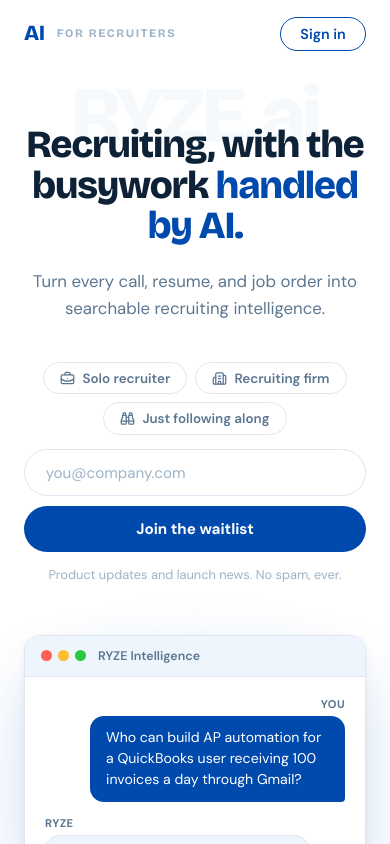
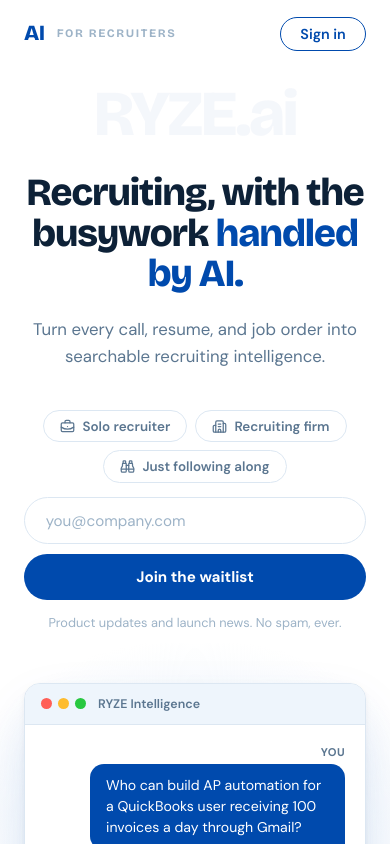
Before and after one commit to djahern-max/ryzerecruiting_frontend, a React (Vite) app: page / in a window 390 px wide. Built offline with nearby package versions, Linux system fonts and the light colour scheme.

Commit message:
added animation to RYZE background

```diff
--- a/src/pages/Landing.module.css
+++ b/src/pages/Landing.module.css
@@ -143,28 +143,43 @@
   flex-direction: column;
   align-items: center;
   text-align: center;
-  padding: 84px 1.5rem 0;
+  padding: 148px 1.5rem 0;
   position: relative;
   z-index: 0;
 }
 
-/* Faint RYZE.ai watermark — matches the treatment in Auth.jsx */
+/* Faint RYZE.ai watermark — rises from behind the headline to above it.
+   Thus the name. */
 .hero::before {
   content: 'RYZE.ai';
   position: absolute;
-  top: 10px;
+  top: 4px;
   left: 50%;
-  transform: translateX(-50%);
+  transform: translate(-50%, 150px);
   font-family: 'Bricolage Grotesque', 'DM Sans', sans-serif;
-  font-size: clamp(7rem, 16vw, 13rem);
+  font-size: clamp(5.5rem, 11vw, 8.5rem);
   font-weight: 800;
   letter-spacing: -0.04em;
-  color: rgba(0, 74, 173, 0.04);
+  color: rgba(0, 74, 173, 0.05);
   line-height: 1;
   white-space: nowrap;
   pointer-events: none;
   user-select: none;
   z-index: -1;
+  opacity: 0;
+  animation: ryzeUp 1.8s cubic-bezier(0.16, 1, 0.3, 1) 0.4s forwards;
+}
+
+@keyframes ryzeUp {
+  from {
+    transform: translate(-50%, 150px);
+    opacity: 0;
+  }
+
+  to {
+    transform: translate(-50%, 0);
+    opacity: 1;
+  }
 }
 
 .heroH1 {
@@ -655,6 +670,12 @@
     transition: none;
   }
 
+  .hero::before {
+    animation: none;
+    transform: translate(-50%, 0);
+    opacity: 1;
+  }
+
   .demoThinking span,
   .cursor,
   .spinner {
@@ -665,13 +686,13 @@
 /* ── Responsive ────────────────────────────────────────────────── */
 @media (max-width: 640px) {
   .hero {
-    padding-top: 56px;
+    padding-top: 104px;
   }
 
   .hero::before {
-    font-size: 5rem;
-    top: 8px;
-    color: rgba(0, 74, 173, 0.035);
+    font-size: 4rem;
+    top: 14px;
+    color: rgba(0, 74, 173, 0.045);
   }
 
   .emailRow {
```
